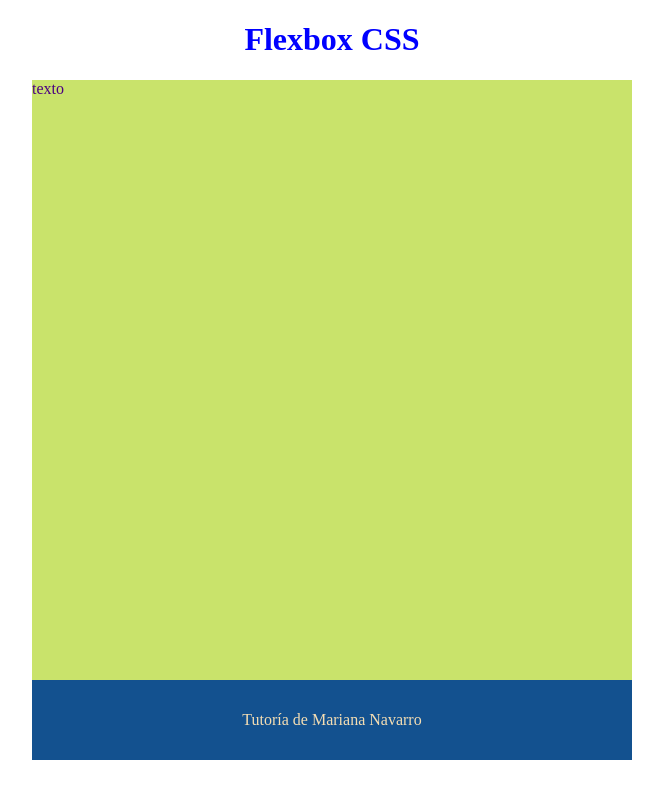
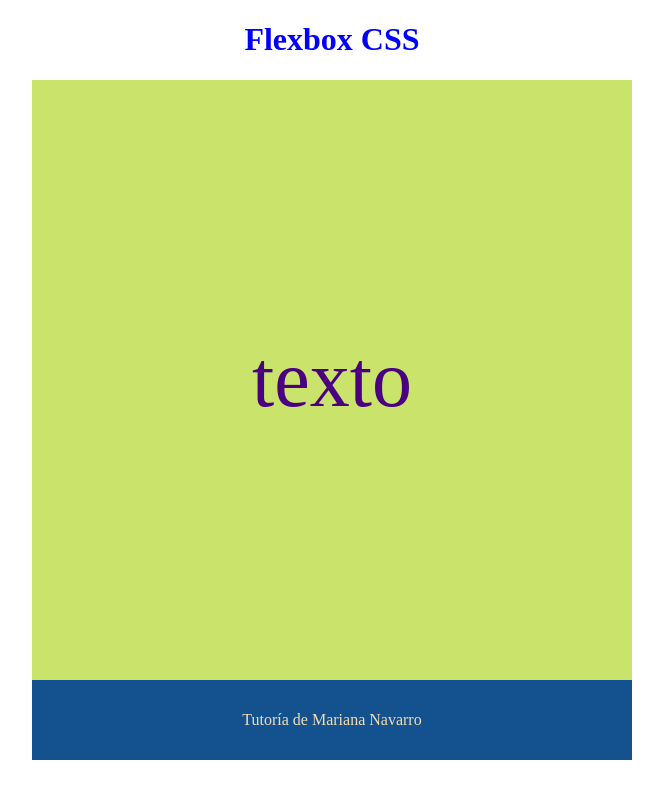
Before and after one commit to maronare10/css-flexbox, a plain HTML site: page 8.-flexItemAnonimo/index7.html in a window 1280 px wide. Shown: the whole page, without its empty margins (308-971 px from the left). Drawn offline with Linux system fonts and the light colour scheme; files that its build step writes are made by us from their sources.

Commit message:
flex-item anónimo, aplicando propiedades de flex

```diff
--- a/8.-flexItemAnonimo/index7.html
+++ b/8.-flexItemAnonimo/index7.html
@@ -5,7 +5,7 @@
   <meta http-equiv="X-UA-Compatible" content="IE=edge">
   <meta name="viewport" content="width=device-width, initial-scale=1.0">
   <title>Aprendiendo flexbox G12</title>
-  <link rel="stylesheet" href="./style6.css">
+  <link rel="stylesheet" href="./style7.css">
 </head>
 <body>
   <h1>Flexbox CSS</h1>
--- a/8.-flexItemAnonimo/style7.css
+++ b/8.-flexItemAnonimo/style7.css
@@ -18,7 +18,11 @@ h1 {
   height: 600px;
   background-color: rgb(201, 227, 107);
   color: indigo;
+  font-size: 80px; /* para aumentar el tamaño de letra de la palabra texto */
   display: flex; /*Genera 2 ejes, el principal (main axis) y el secundario (cross axis) y puedo cambiar estos ejes con la propiedad flex-direction"*/
+  justify-content: center; /* Estas propiedades de flex se aplican a la palabra texto aunque no tenga etiqueta, es envuelta por un flex-item:anonimo */
+  align-items: center;
+
 }
 
 .flex-item {
```
